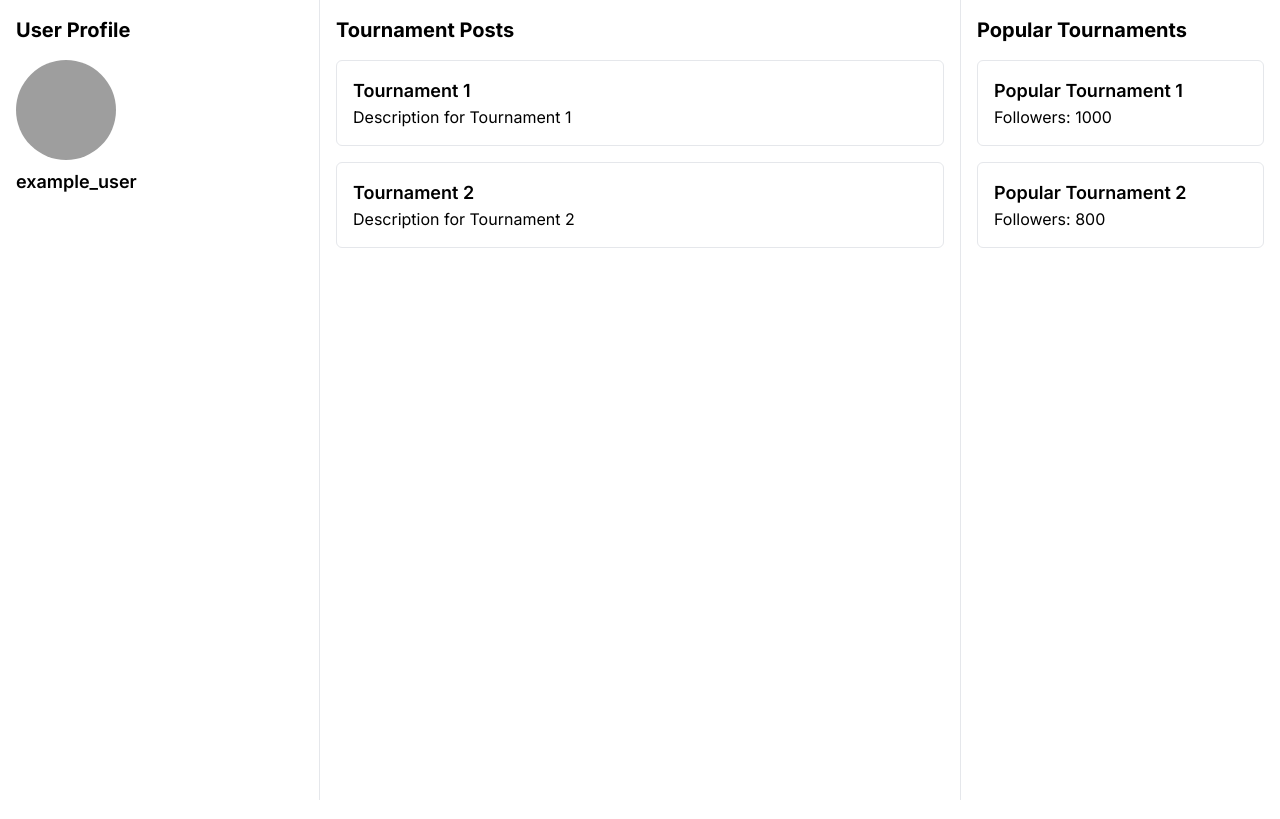
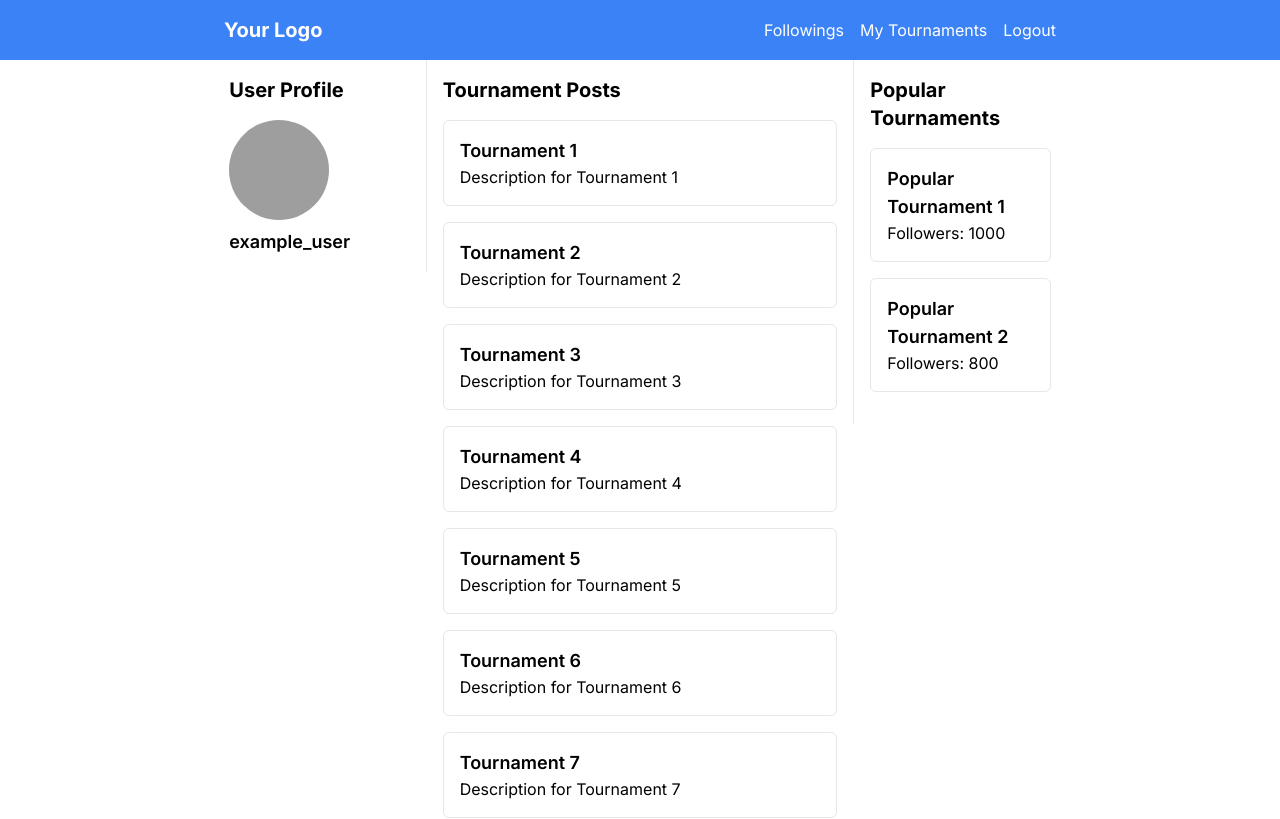
Before and after one commit to SemihArslanhw/TurnuvaYonetim, a Next.js app in the folder frontend/: page / in a window 1280 px wide. Shown: the top 819 px of the page. Built offline with nearby package versions, Linux system fonts and the light colour scheme; grey boxes are pictures that could not be loaded.

Commit message:
Added new tournament posts and navbar component

```diff
--- /dev/null
+++ b/frontend/app/components/Navbar.js
@@ -0,0 +1,27 @@
+import Link from "next/link";
+
+export default function Navbar() {
+  const pages = ["Followings", "My Tournaments", "Logout"];
+
+  return (
+    <nav className="bg-blue-500 p-4 w-screen flex items-center justify-center">
+      <div className="flex items-center justify-between w-2/3">
+        {/* Logo */}
+        <Link className="text-white text-xl font-bold" href="/">
+          Your Logo
+        </Link>
+
+        {/* Navigation Links */}
+        <ul className="flex space-x-4">
+          {pages.map((page, index) => (
+            <li key={index}>
+              <Link className="text-white hover:underline" href={`/${page.toLowerCase()}`}>
+                {page}
+              </Link>
+            </li>
+          ))}
+        </ul>
+      </div>
+    </nav>
+  );
+}
--- a/frontend/app/components/TournamentPost.js
+++ b/frontend/app/components/TournamentPost.js
@@ -6,6 +6,14 @@ const TournamentPost = () => {
   const tournamentPosts = [
     { id: 1, title: "Tournament 1", content: "Description for Tournament 1" },
     { id: 2, title: "Tournament 2", content: "Description for Tournament 2" },
+    { id: 3, title: "Tournament 3", content: "Description for Tournament 3" },
+    { id: 4, title: "Tournament 4", content: "Description for Tournament 4" },
+    { id: 5, title: "Tournament 5", content: "Description for Tournament 5" },
+    { id: 6, title: "Tournament 6", content: "Description for Tournament 6" },
+    { id: 7, title: "Tournament 7", content: "Description for Tournament 7" },
+    { id: 8, title: "Tournament 8", content: "Description for Tournament 8" },
+    { id: 9, title: "Tournament 9", content: "Description for Tournament 9" },
+    { id: 10, title: "Tournament 10", content: "Description for Tournament 10" },
     // Add more tournament posts as needed
   ];
 
--- a/frontend/app/page.js
+++ b/frontend/app/page.js
@@ -3,12 +3,15 @@ import "tailwindcss/tailwind.css";
 import TournamentPost from "./components/TournamentPost"; // You'll need to create this component
 import PopularTournaments from "./components/PopularTournaments"; // You'll need to create this component
 import UserProfile from "./components/UserProfile"; // You'll need to create this component
+import Navbar from "./components/Navbar";
 
 export default function Home() {
   return (
-    <div className="flex h-screen">
+    <div className="flex justify-center flex-col w-full items-center">
+      <Navbar />
+      <div className="w-2/3 h-full flex flex-row">
         {/* Left Sidebar - User Info */}
-      <div className="w-1/4 p-4 sticky top-0 h-full border-r">
+        <div className="w-1/4 p-4 h-full border-r">
           <UserProfile />
         </div>
 
@@ -19,9 +22,11 @@ export default function Home() {
         </div>
 
         {/* Right Sidebar - Popular Tournaments */}
-      <div className="w-1/4 p-4 sticky top-0 h-full border-l">
+        <div className="w-1/4 p-4 h-full border-l">
           <PopularTournaments />
         </div>
       </div>
+    </div>
+
   );
 }
--- /dev/null
+++ b/frontend/app/tournament/[id].js
@@ -0,0 +1,48 @@
+// Import necessary components and styles
+import "tailwindcss/tailwind.css";
+import { useRouter } from "next/router";
+import { useEffect, useState } from "react";
+
+export default function TournamentPage() {
+  const router = useRouter();
+  const { id } = router.query; // Access the tournament ID from the route params
+
+  // State to store tournament data
+  const [tournament, setTournament] = useState(null);
+
+  // Simulate fetching tournament data based on the ID
+  useEffect(() => {
+    // Fetch tournament data using the ID (replace with your actual API call)
+    const fetchTournamentData = async () => {
+      try {
+        // Replace the following line with your actual API call
+        const response = await fetch(`/api/tournaments/${id}`);
+        const data = await response.json();
+
+        // Set the tournament data in state
+        setTournament(data);
+      } catch (error) {
+        console.error("Error fetching tournament data:", error);
+      }
+    };
+
+    // Fetch tournament data when the component mounts
+    if (id) {
+      fetchTournamentData();
+    }
+  }, [id]);
+
+  // Render loading or tournament details based on data availability
+  return (
+    <div className="container mx-auto p-4">
+      {tournament ? (
+        <div>
+          <h1 className="text-2xl font-bold mb-4">{tournament.name}</h1>
+          {/* Add more tournament details here */}
+        </div>
+      ) : (
+        <p>Loading...</p>
+      )}
+    </div>
+  );
+}
```
Also changed, not shown: frontend/package.json (+6 -5 lines), 1 other file (tests, documents, lock files or other folders). Lines whose indentation alone changed are shown as unchanged.
